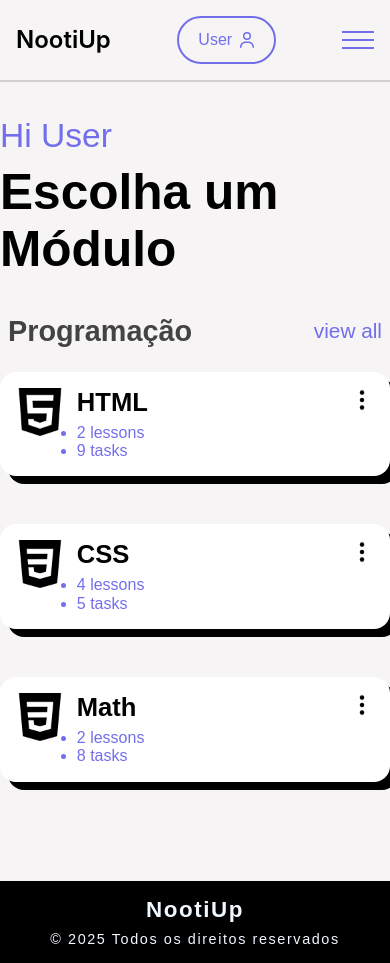
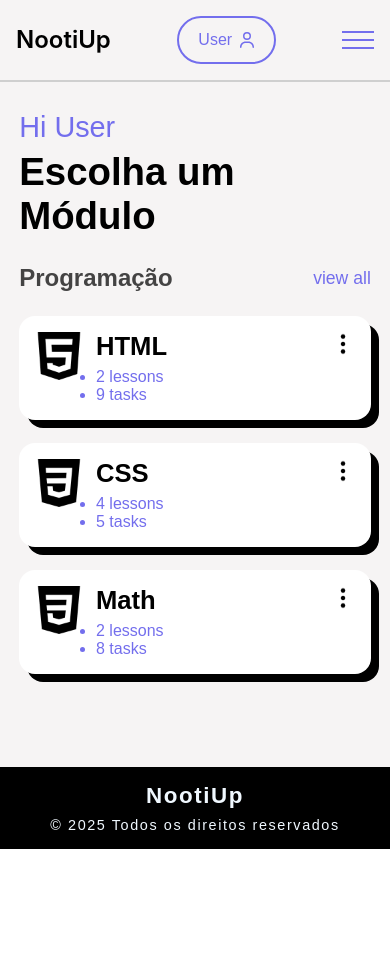
Before and after one commit to Lucas2907/NootiUp-frontend, a React (Vite) app: page / in a window 390 px wide. After the commit the page ends 849 px from the top, so only its background shows below. Built offline with nearby package versions, Linux system fonts and the light colour scheme; no server answers.

Commit message:
responsive main page

```diff
--- a/src/components/MainPage/MainPage.css
+++ b/src/components/MainPage/MainPage.css
@@ -8,14 +8,14 @@
 }
 
 .main-page__presentation {
-  min-width: 100%;
+  width: 100%;
   color: #736eed;
   font-size: 2.1rem;
   margin: 0;
 }
 
 .main-page__title {
-  min-width: 100%;
+  width: 100%;
   margin: 0;
   padding: 0.5rem 0 2.3rem;
   font-weight: 600;
@@ -55,3 +55,59 @@
   gap: 3rem;
   flex-wrap: wrap;
 }
+
+@media (max-width: 480px) {
+  .main-page {
+    padding: 1.8rem 1.2rem;
+    align-items: flex-start;
+  }
+
+  .main-page__presentation {
+    font-size: 1.8rem;
+  }
+
+  .main-page__title {
+    font-size: 2.4rem;
+    padding: 0.4rem 0 1.6rem;
+  }
+
+  .modules__texts {
+    padding: 0;
+  }
+
+  .modules__texts-title {
+    font-size: 1.5rem;
+  }
+
+  .modules__texts-text {
+    font-size: 1.1rem;
+  }
+
+  .modules__cards {
+    gap: 1.4rem;
+  }
+}
+
+@media (min-width: 481px) and (max-width: 1000px) {
+  .main-page {
+    padding: 2rem 1.8rem;
+    align-items: flex-start;
+  }
+
+  .main-page__presentation {
+    font-size: 2rem;
+  }
+
+  .main-page__title {
+    font-size: 2.8rem;
+    padding-bottom: 2rem;
+  }
+
+  .modules__texts {
+    padding: 0 0.2rem;
+  }
+
+  .modules__cards {
+    gap: 2rem;
+  }
+}
```
